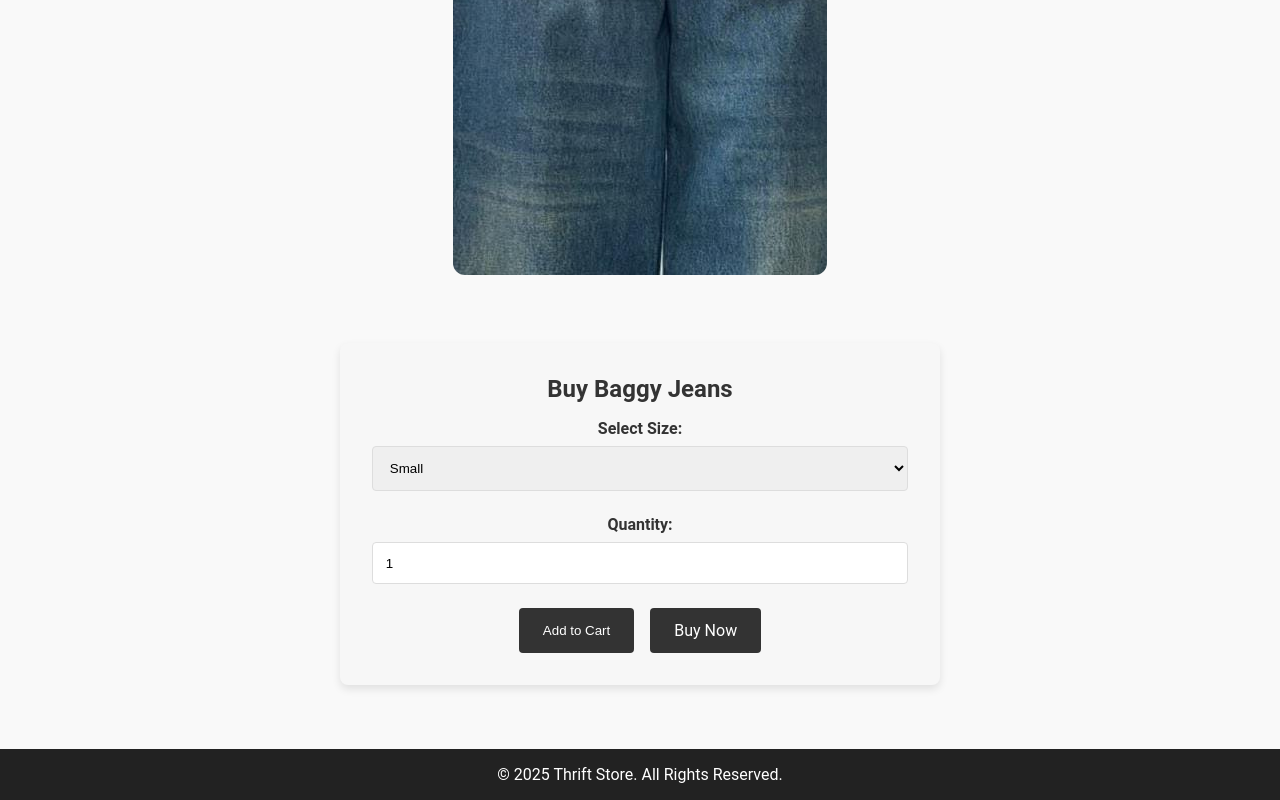
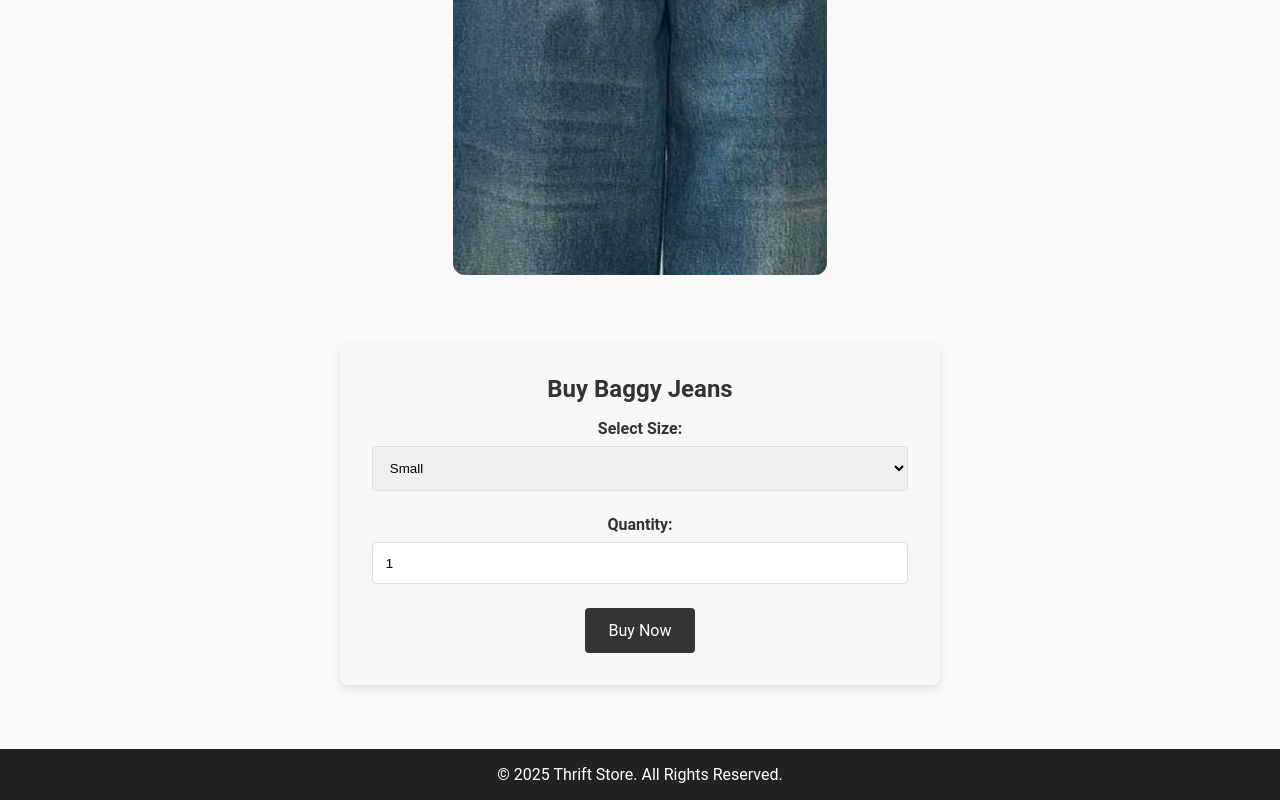
Before and after one commit to Lauremxd/website, a plain HTML site: page product1.html in a window 1280 px wide. Shown: the part 2351-3151 px from the top of the page. Drawn offline with Linux system fonts and the light colour scheme.

Commit message:
product1.html

```diff
--- a/product1.html
+++ b/product1.html
@@ -238,7 +238,6 @@
           <input type="number" id="quantity" name="quantity" min="1" max="10" value="1" required>
 
           <div class="button-group">
-            <button type="button" class="btn-cart">Add to Cart</button>
             <a href="Buynow.html" class="btn-buy" style="text-decoration: none;">Buy Now</a>
           </div>
         </form>
```
